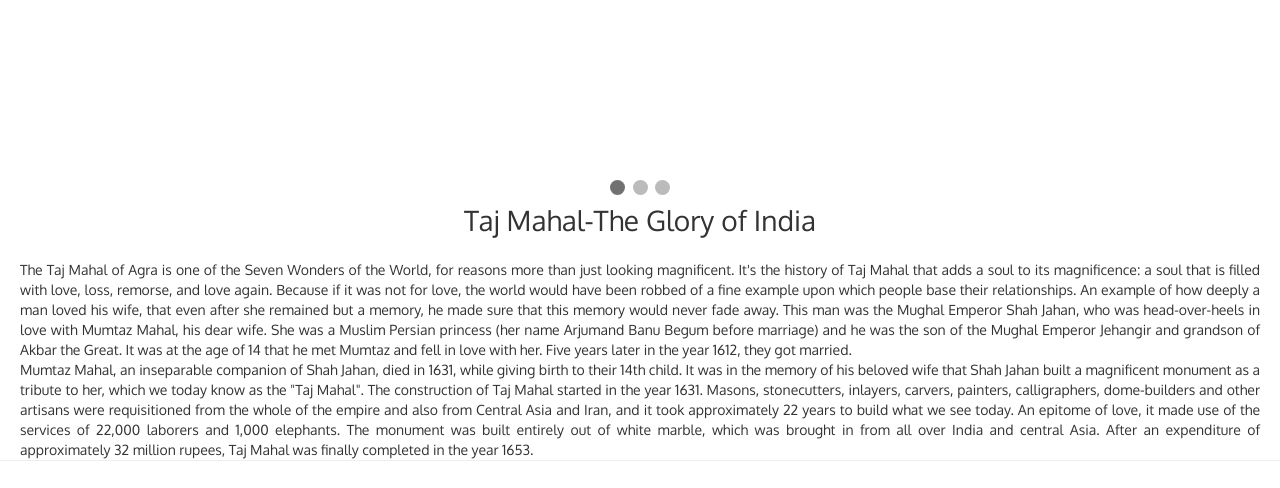
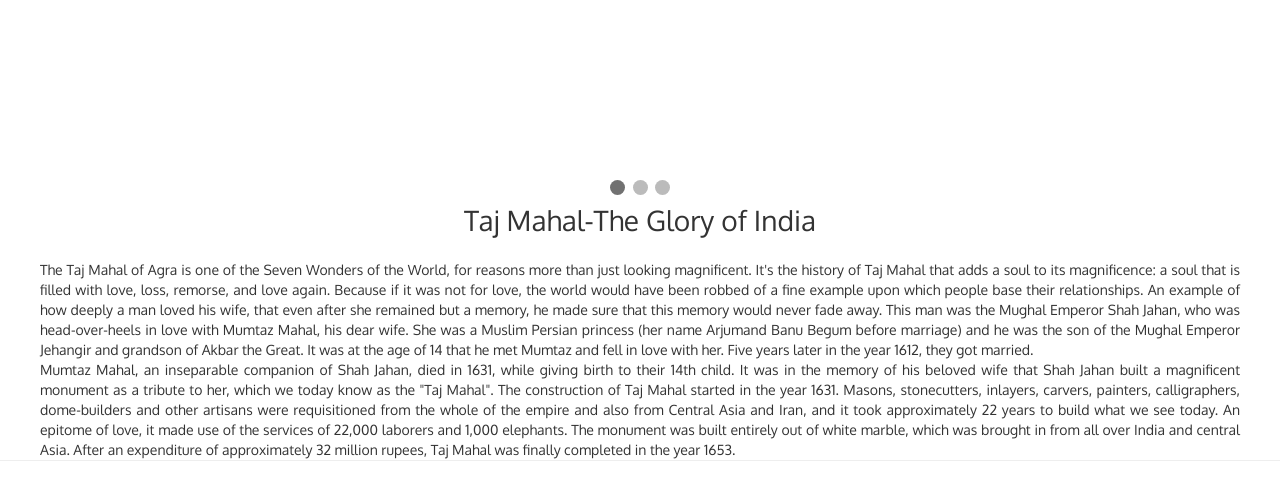
Before and after one commit to Vish2476/monuments, a PHP site: page /tajmahal.html in a window 1280 px wide. Shown: the part 542-1030 px from the top of the page. Run offline with PHP 8.4, Linux system fonts and the light colour scheme.

Commit message:
Update styles.css

```diff
--- a/css/styles.css
+++ b/css/styles.css
@@ -216,8 +216,8 @@ li a:hover {
 #body-text{
   float:left;
   font-family: 'Oxygen', sans-serif;
-  margin-left: 20px;
-  margin-right: 20px;
+  margin-left: 40px;
+  margin-right: 40px;
   text-align: justify;
 }
 
```
